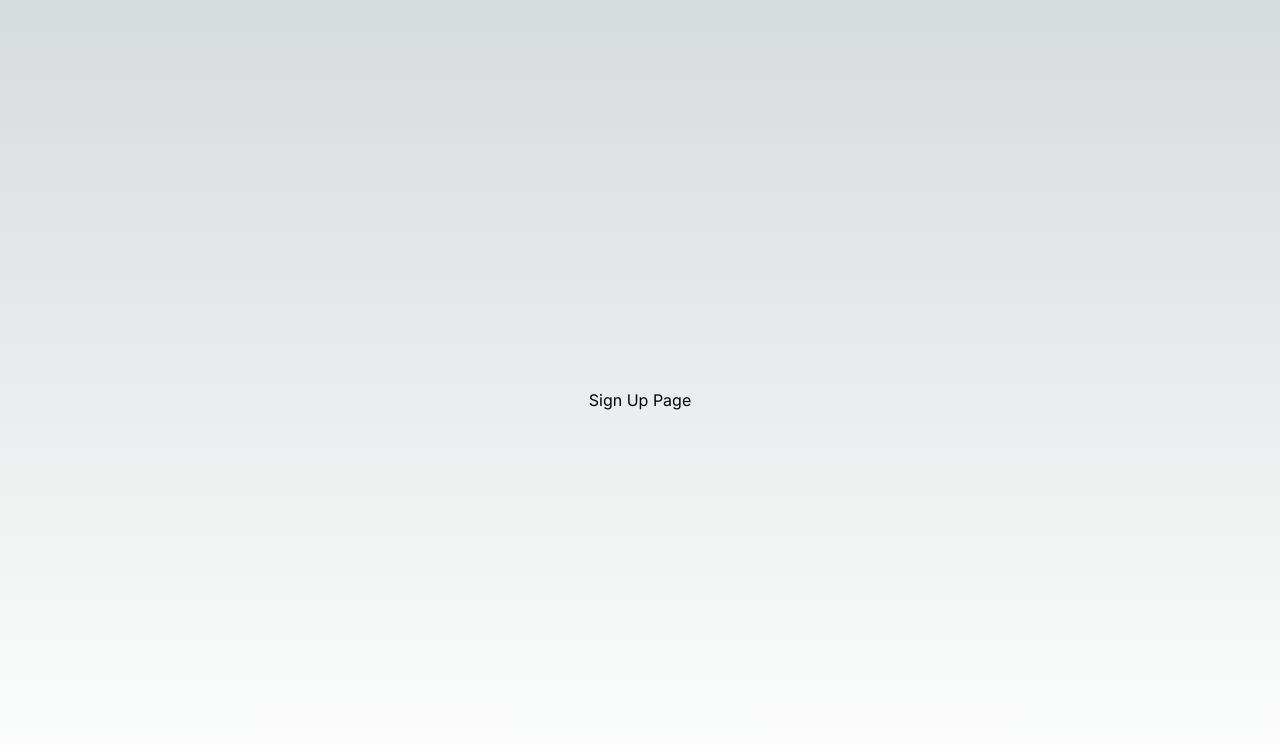
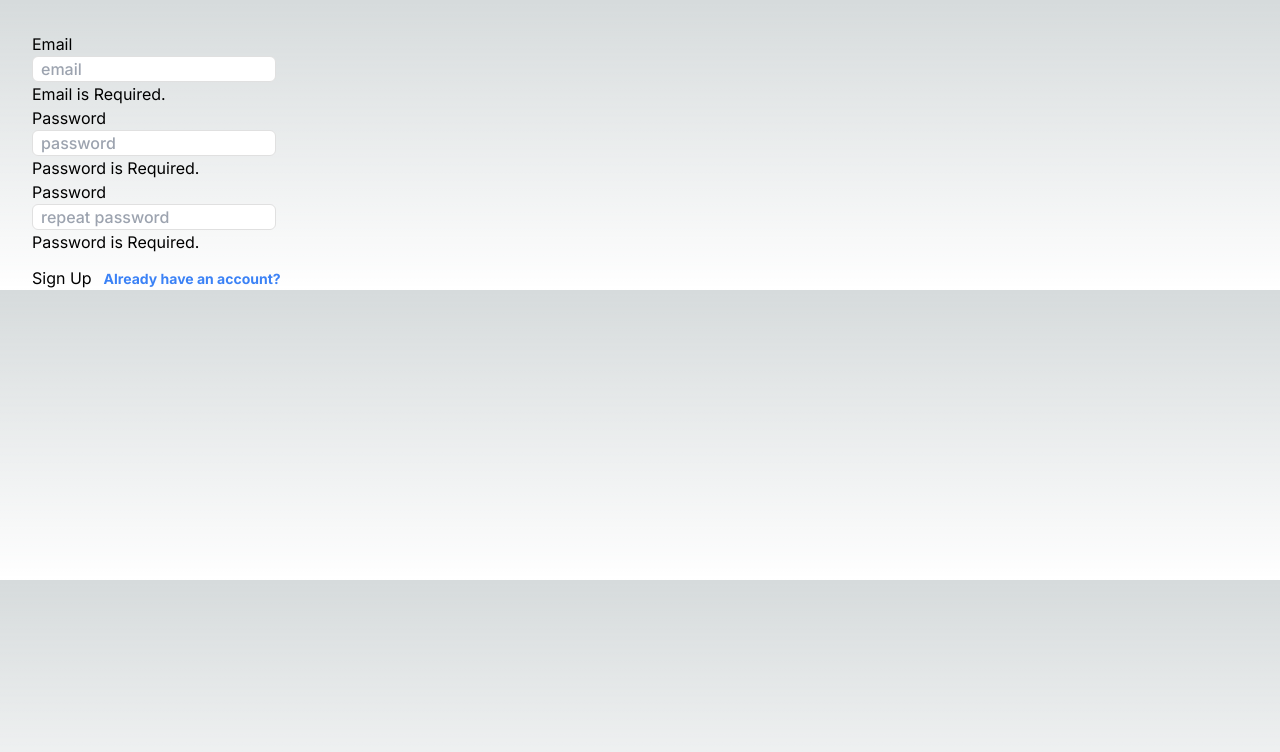
Before and after one commit to unreider/jewelry_shop, a Next.js app: page /sign-up in a window 1280 px wide. Shown: the top 752 px of the page. Built offline with nearby package versions, Linux system fonts and the light colour scheme.

Commit message:
added registration

```diff
--- a/app/components/SignIn.jsx
+++ b/app/components/SignIn.jsx
@@ -1,9 +1,85 @@
 'use client';
 
+import Link from "next/link"
+
+import { useState, useEffect } from "react";
+
 export default function SignIn() {
+  const [email, setEmail] = useState("");
+  const [password, setPassword] = useState("");
+  const [errors, setErrors] = useState({});
+  const [isFormValid, setIsFormValid] = useState(false);
+
+  useEffect(() => {
+    validateForm(email, password);
+  }, [email, password]);
+
+  const validateForm = async (email, password) => {
+    let errors = {};
+
+    if (!email) {
+      errors.email = "Email is Required.";
+    } else if (!/\S+@\S+\.\S+/.test(email)) {
+      errors.email = "Email is Invalid.";
+    }
+
+    if (!password) {
+      errors.password = "Password is Required.";
+    } else if (password.length < 6) {
+      errors.password = "Password must be at least 6 characters.";
+    }
+
+    setErrors(errors);
+    setIsFormValid(Object.keys(errors).length === 0);
+  };
+
+  const handleSubmit = async (e) => {
+
+  }
+
   return (
-    <div className="flex flex-col h-screen justify-center text-center">
-      Sign In Page
+    <div className="mt-8 ml-8">
+      <form onSubmit={handleSubmit}>
+        <div className="block">
+          <label htmlFor="email" className="pr-2 block">
+            Email
+          </label>
+          <input
+            type="email"
+            name="email"
+            id="email"
+            placeholder="email"
+            className="rounded-md border border-[#e0e0e0] bg-white pl-2 text-base font-medium text-[#6B7280] outline-none focus:border-[#6A64F1] focus:shadow-md"
+            onChange={(e) => setEmail(e.target.value)}
+          />
+          {errors.email && <p>{errors.email}</p>}
+        </div>
+
+        <div className="block">
+          <label htmlFor="password" className="pr-2 block">
+            Password
+          </label>
+          <input
+            type="password"
+            name="password"
+            id="password"
+            placeholder="password"
+            className="rounded-md border border-[#e0e0e0] bg-white pl-2 text-base font-medium text-[#6B7280] outline-none focus:border-[#6A64F1] focus:shadow-md"
+            onChange={(e) => setPassword(e.target.value)}
+          />
+          {errors.password && <p>{errors.password}</p>}
+        </div>
+
+        <button type="submit" className="mt-3" disabled={!isFormValid}>
+          Sign In
+        </button>
+        <Link
+          className="inline-block ml-3 align-baseline font-bold text-sm text-blue-500 hover:text-blue-800"
+          href="/sign-up"
+        >
+          Don't have an account?
+        </Link>
+      </form>
     </div>
   )
 }
--- a/app/components/SignUp.jsx
+++ b/app/components/SignUp.jsx
@@ -1,9 +1,117 @@
-'use client';
+"use client";
+
+import Link from "next/link"
+import { useState, useEffect } from "react";
+import { signUp } from "../lib/actions";
 
 export default function SignUp() {
+  const [email, setEmail] = useState("");
+  const [password, setPassword] = useState("");
+  const [repassword, setRePassword] = useState("");
+  const [errors, setErrors] = useState({});
+  const [isFormValid, setIsFormValid] = useState(false);
+
+  useEffect(() => {
+    validateForm(email, password, repassword);
+  }, [email, password, repassword]);
+
+  const validateForm = async (email, password, repassword) => {
+    let errors = {};
+
+    if (!email) {
+      errors.email = "Email is Required.";
+    } else if (!/\S+@\S+\.\S+/.test(email)) {
+      errors.email = "Email is Invalid.";
+    }
+
+    if (!password) {
+      errors.password = "Password is Required.";
+    } else if (password.length < 6) {
+      errors.password = "Password must be at least 6 characters.";
+    }
+
+    if (!repassword) {
+      errors.repassword = "Password is Required.";
+    } else if (repassword.length < 6) {
+      errors.repassword = "Password must be at least 6 characters.";
+    }
+
+    if (password !== repassword) {
+      errors.match = "Passwords don't match!";
+    }
+
+    setErrors(errors);
+    setIsFormValid(Object.keys(errors).length === 0);
+  };
+
+  const handleSubmit = async (e) => {
+    e.preventDefault();
+
+    if (isFormValid) {
+      console.log('Form submitted successfully!');
+      signUp({ email: email, password: password });
+    } else {
+      console.log('Form has errors. Please correct them.');
+    }
+  };
+
   return (
-    <div className="flex flex-col h-screen justify-center text-center">
-      Sign Up Page
+    <div className="mt-8 ml-8">
+      <form onSubmit={handleSubmit}>
+        <div className="block">
+          <label htmlFor="email" className="pr-2 block">
+            Email
+          </label>
+          <input
+            type="email"
+            name="email"
+            id="email"
+            placeholder="email"
+            className="rounded-md border border-[#e0e0e0] bg-white pl-2 text-base font-medium text-[#6B7280] outline-none focus:border-[#6A64F1] focus:shadow-md"
+            onChange={(e) => setEmail(e.target.value)}
+          />
+          {errors.email && <p>{errors.email}</p>}
+        </div>
+
+        <div className="block">
+          <label htmlFor="password" className="pr-2 block">
+            Password
+          </label>
+          <input
+            type="password"
+            name="password"
+            id="password"
+            placeholder="password"
+            className="rounded-md border border-[#e0e0e0] bg-white pl-2 text-base font-medium text-[#6B7280] outline-none focus:border-[#6A64F1] focus:shadow-md"
+            onChange={(e) => setPassword(e.target.value)}
+          />
+          {errors.password && <p>{errors.password}</p>}
+        </div>
+
+        <div className="block">
+          <label htmlFor="password" className="pr-2 block">
+            Password
+          </label>
+          <input
+            type="password"
+            name="password"
+            id="password"
+            placeholder="repeat password"
+            className="rounded-md border border-[#e0e0e0] bg-white pl-2 text-base font-medium text-[#6B7280] outline-none focus:border-[#6A64F1] focus:shadow-md"
+            onChange={(e) => setRePassword(e.target.value)}
+          />
+          {errors.repassword && <p>{errors.repassword}</p>}
+        </div>
+        <button type="submit" className="mt-3" disabled={!isFormValid}>
+          Sign Up
+        </button>
+        <Link
+          className="inline-block ml-3 align-baseline font-bold text-sm text-blue-500 hover:text-blue-800"
+          href="/sign-in"
+        >
+          Already have an account?
+        </Link>
+      </form>
     </div>
-  )
+  );
 }
--- a/app/lib/actions.js
+++ b/app/lib/actions.js
@@ -0,0 +1,25 @@
+"use server";
+
+const bcrypt = require('bcryptjs')
+import { redirect } from "next/navigation";
+import { revalidatePath } from "next/cache";
+
+import { createUuidOssp, createdb, insertUser } from "./db";
+
+export async function signUp(data) {
+  try {
+    const email = data.email;
+    const password = data.password;
+    createUuidOssp();
+    const createTable = createdb();
+    console.log(`Created "users" table`, createTable);
+    const hashedPassword = await bcrypt.hash(password, 10); // 10-digits generated
+    insertUser({ email: email, password: hashedPassword });
+  } catch (error) {
+    console.log("An Error occured: ", error);
+    throw error;
+  }
+
+  revalidatePath("/sign-up");
+  redirect("/");
+}
--- a/app/lib/db.js
+++ b/app/lib/db.js
@@ -1 +1,24 @@
-// database requests
+"use server";
+
+import { sql } from "@vercel/postgres";
+
+export async function createUuidOssp() {
+  await sql`CREATE EXTENSION IF NOT EXISTS "uuid-ossp"`;
+}
+
+// I have to make createdb() for every possible table and query
+export async function createdb() {
+  const table = sql`
+  CREATE TABLE IF NOT EXISTS users (
+    id UUID DEFAULT uuid_generate_v4() PRIMARY KEY,
+    email VARCHAR(255) NOT NULL,
+    password TEXT NOT NULL
+  )`;
+  return table;
+}
+
+export async function insertUser(data) {
+  const user = await sql`INSERT INTO users (email, password)
+    VALUES (${data.email}, ${data.password})`;
+  return user;
+}
--- a/app/page.js
+++ b/app/page.js
@@ -1,16 +1,28 @@
 import Image from "next/image";
-import Link from "next/link"
+import Link from "next/link";
 
 export default function Home() {
   return (
-    <div className="flex flex-col h-screen justify-center">
-      <div className="text-center flex flex-col">
+    <div className="w-full text-center">
+      <div className="relative mt-8">
+        <div className="block">
           <Link href="/profile">Profile</Link>
+        </div>
+        <div className="block">
           <Link href="/about">About</Link>
+        </div>
+        <div className="block">
           <Link href="/cart">Cart</Link>
+        </div>
+        <div className="block">
           <Link href="/categories">Categories</Link>
+        </div>
+        <div className="block">
           <Link href="/sign-in">Sign In</Link>
+        </div>
+        <div className="block">
           <Link href="/sign-up">Sign Up</Link>
+        </div>
       </div>
     </div>
   );
--- a/app/sign-up/page.js
+++ b/app/sign-up/page.js
@@ -1,6 +1,8 @@
 import SignUp from "../components/SignUp";
+import {signUp} from "../lib/db";
 
-export default function SignUpPage() {
+export default async function SignUpPage() {
+
   return (
     <SignUp />
   );
--- a/next.config.mjs
+++ b/next.config.mjs
@@ -1,4 +1,14 @@
 /** @type {import('next').NextConfig} */
-const nextConfig = {};
+const nextConfig = {
+  /* Because of the error:
+  Module parse failed: Unexpected token (1:0)
+  You may need an appropriate loader to handle this file type,
+  currently no loaders are configured to process this file.
+  See https://webpack.js.org/concepts#loaders */
+  // webpack: (config, { buildId, dev, isServer, defaultLoaders, webpack }) => {
+  //   config.externals = [...config.externals, "bcrypt"];
+  //   return config;
+  // },
+};
 
 export default nextConfig;
--- a/package.json
+++ b/package.json
@@ -9,9 +9,11 @@
     "lint": "next lint"
   },
   "dependencies": {
+    "@vercel/postgres": "^0.7.2",
+    "bcryptjs": "^2.4.3",
+    "next": "^14.1.1",
     "react": "^18",
-    "react-dom": "^18",
-    "next": "14.1.0"
+    "react-dom": "^18"
   },
   "devDependencies": {
     "autoprefixer": "^10.0.1",
```
Also changed, not shown: 2 other files (tests, documents, lock files or other folders). Lines whose indentation alone changed are shown as unchanged.
